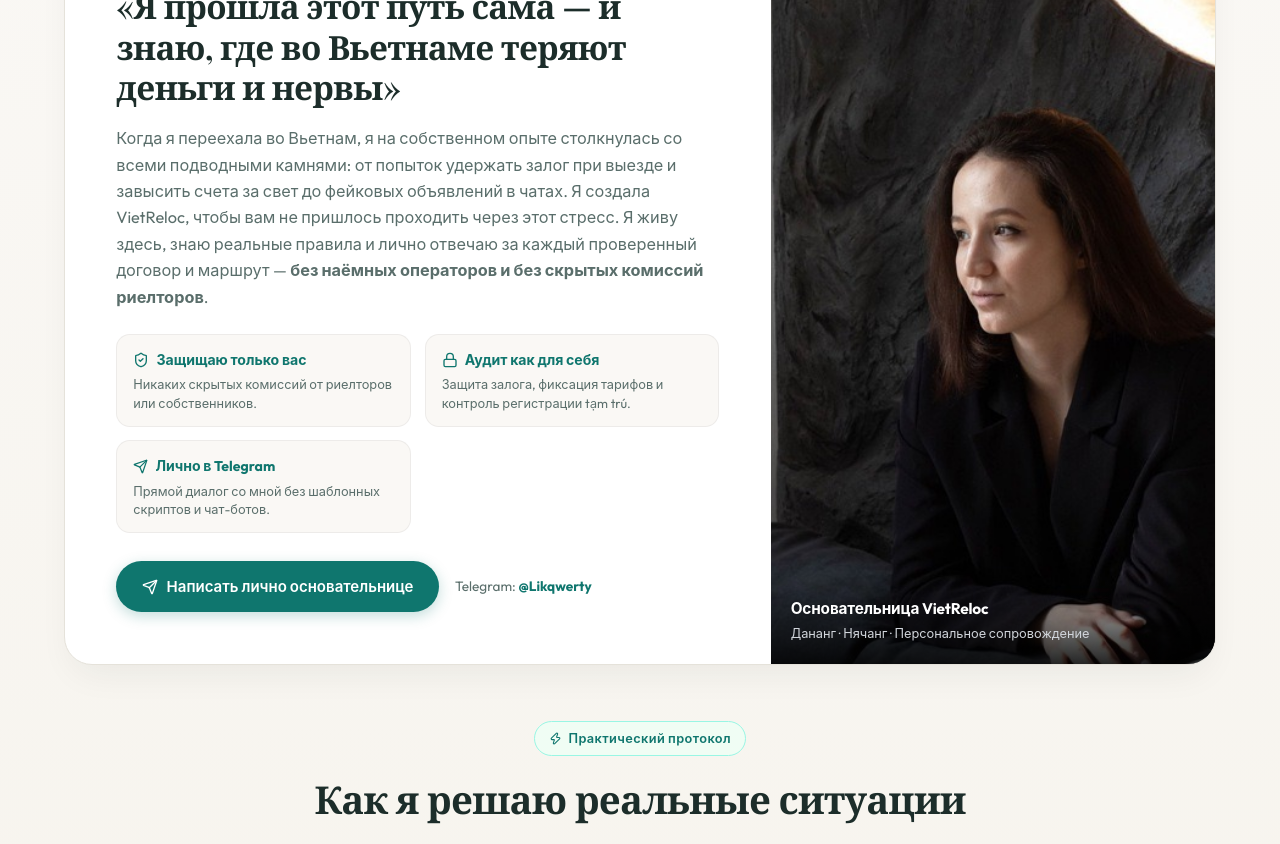
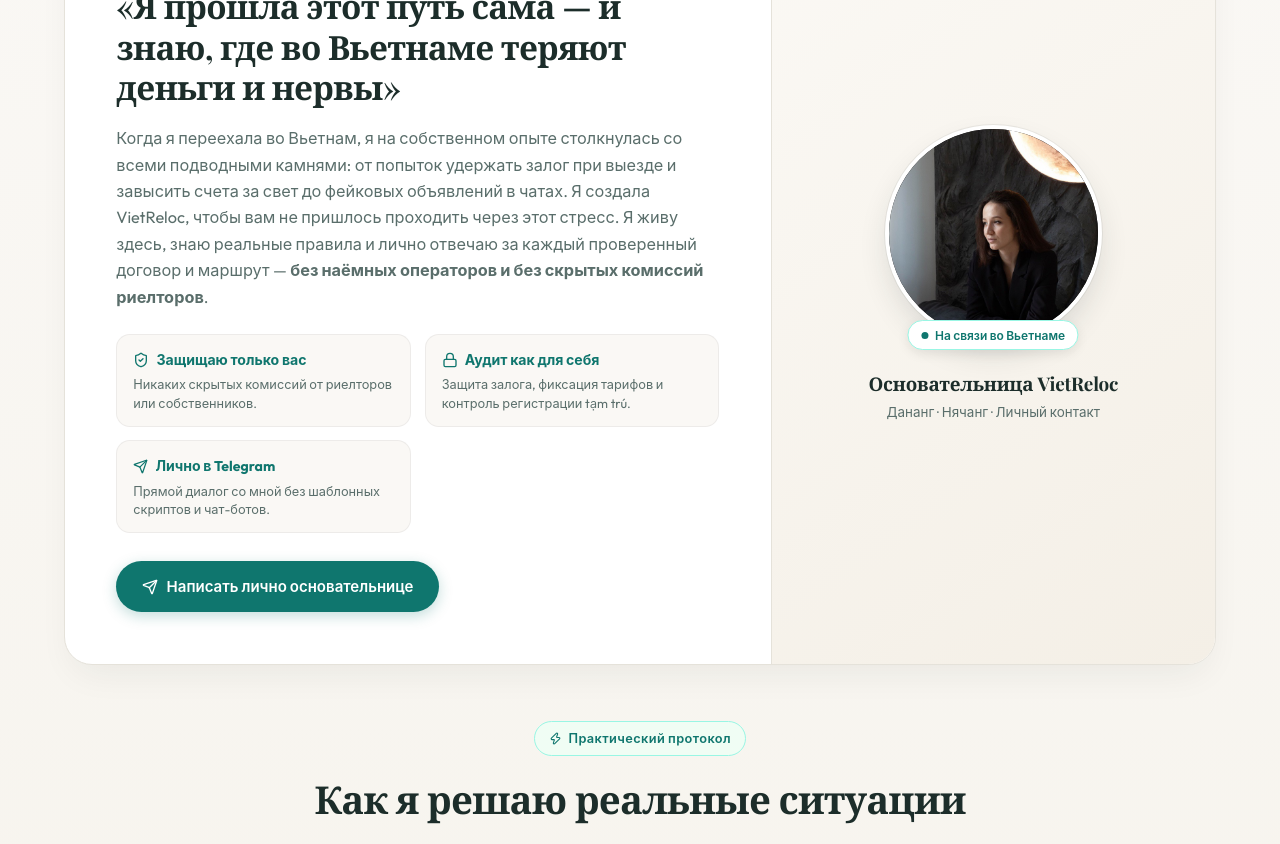
Before and after one commit to batyroval349-droid/trip, a React (Vite) app: page / in a window 1280 px wide. Shown: the part 5320-6164 px from the top of the page. Built offline with nearby package versions, Linux system fonts and the light colour scheme; a web font is replaced by a local one.

Commit message:
feat: format founder photo as circle with status badge and remove plain text telegram handle

```diff
--- a/src/components/ClientReviewsSection.tsx
+++ b/src/components/ClientReviewsSection.tsx
@@ -249,23 +249,37 @@
                   <Send size={16} />
                   <span>{language === 'ru' ? 'Написать лично основательнице' : 'Message Founder on Telegram'}</span>
                 </a>
-                <span style={{ fontSize: '0.85rem', color: 'var(--text-muted)' }}>
-                  Telegram: <strong style={{ color: 'var(--accent-emerald)' }}>@Likqwerty</strong>
-                </span>
               </div>
 
             </div>
 
-            {/* Right: Founder Photo */}
+            {/* Right: Founder Photo in Circle */}
+            <div style={{
+              display: 'flex',
+              flexDirection: 'column',
+              alignItems: 'center',
+              justifyContent: 'center',
+              padding: 'clamp(2.25rem, 4vw, 3.5rem) clamp(1.5rem, 2.5vw, 2.5rem)',
+              background: 'linear-gradient(145deg, #FBF9F5 0%, #F4EFE6 100%)',
+              borderLeft: '1px solid var(--border-subtle)',
+              textAlign: 'center'
+            }} className="founder-photo-col">
+
+              {/* Circular portrait with ring */}
               <div style={{
                 position: 'relative',
-              background: '#181A1B',
+                marginBottom: '1.25rem'
+              }}>
+                <div style={{
+                  width: 'clamp(180px, 17vw, 240px)',
+                  height: 'clamp(180px, 17vw, 240px)',
+                  borderRadius: '50%',
                   overflow: 'hidden',
-              display: 'flex',
-              alignItems: 'center',
-              justifyContent: 'center',
-              minHeight: '380px'
-            }} className="founder-photo-col">
+                  border: '4px solid #FFFFFF',
+                  boxShadow: '0 14px 32px -6px rgba(28, 45, 42, 0.16), 0 0 0 1px rgba(0,0,0,0.06)',
+                  position: 'relative',
+                  background: '#1A1A1A'
+                }}>
                   <img
                     src="/founder-photo.jpg"
                     alt="Основательница VietReloc"
@@ -273,26 +287,57 @@
                       width: '100%',
                       height: '100%',
                       objectFit: 'cover',
-                  objectPosition: 'center 20%',
+                      objectPosition: 'center 15%',
                       display: 'block'
                     }}
                   />
+                </div>
+
+                {/* Badge overlapping circle bottom */}
                 <div style={{
                   position: 'absolute',
-                bottom: 0,
-                left: 0,
-                right: 0,
-                padding: '1.5rem 1.25rem 1.25rem 1.25rem',
-                background: 'linear-gradient(to top, rgba(0,0,0,0.85) 0%, rgba(0,0,0,0.4) 65%, transparent 100%)',
-                color: '#FFFFFF'
+                  bottom: '-8px',
+                  left: '50%',
+                  transform: 'translateX(-50%)',
+                  background: '#FFFFFF',
+                  border: '1px solid var(--border-emerald)',
+                  boxShadow: '0 4px 12px rgba(0,0,0,0.08)',
+                  borderRadius: '9999px',
+                  padding: '0.28rem 0.8rem',
+                  display: 'flex',
+                  alignItems: 'center',
+                  gap: '0.4rem',
+                  fontSize: '0.75rem',
+                  fontWeight: 600,
+                  color: 'var(--accent-emerald)',
+                  whiteSpace: 'nowrap'
                 }}>
-                <div style={{ fontWeight: 700, fontSize: '0.96rem', letterSpacing: '-0.01em' }}>
+                  <span style={{ width: '7px', height: '7px', borderRadius: '50%', background: 'var(--accent-emerald)', display: 'inline-block' }}></span>
+                  <span>{language === 'ru' ? 'На связи во Вьетнаме' : 'Live in Vietnam'}</span>
+                </div>
+              </div>
+
+              {/* Founder caption */}
+              <div style={{ marginTop: '0.4rem' }}>
+                <div style={{
+                  fontFamily: 'var(--font-serif)',
+                  fontSize: '1.18rem',
+                  fontWeight: 700,
+                  color: 'var(--text-main)',
+                  letterSpacing: '-0.01em',
+                  marginBottom: '0.25rem'
+                }}>
                   {language === 'ru' ? 'Основательница VietReloc' : 'VietReloc Founder'}
                 </div>
-                <div style={{ fontSize: '0.8rem', color: '#D1D5DB', marginTop: '2px' }}>
-                  {language === 'ru' ? 'Дананг · Нячанг · Персональное сопровождение' : 'Da Nang · Nha Trang · Personal Concierge'}
+                <div style={{
+                  fontSize: '0.84rem',
+                  color: 'var(--text-muted)',
+                  lineHeight: 1.4
+                }}>
+                  {language === 'ru' ? 'Дананг · Нячанг · Личный контакт' : 'Da Nang · Nha Trang · Direct Support'}
                 </div>
               </div>
+
             </div>
 
           </div>
@@ -499,8 +544,9 @@
             grid-template-columns: 1fr !important;
           }
           .founder-photo-col {
-            min-height: 320px !important;
-            max-height: 400px !important;
+            border-left: none !important;
+            border-bottom: 1px solid var(--border-subtle) !important;
+            padding: 2.25rem 1.25rem !important;
             order: -1;
           }
           .situation-split-grid {
```
Lines whose indentation alone changed are shown as unchanged.
